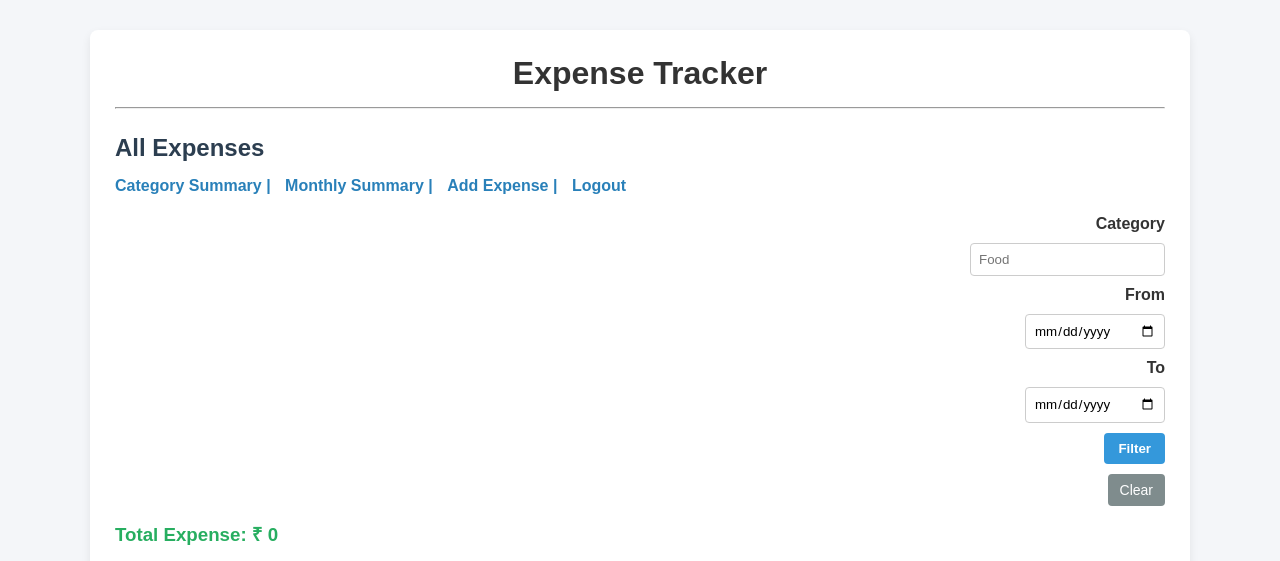
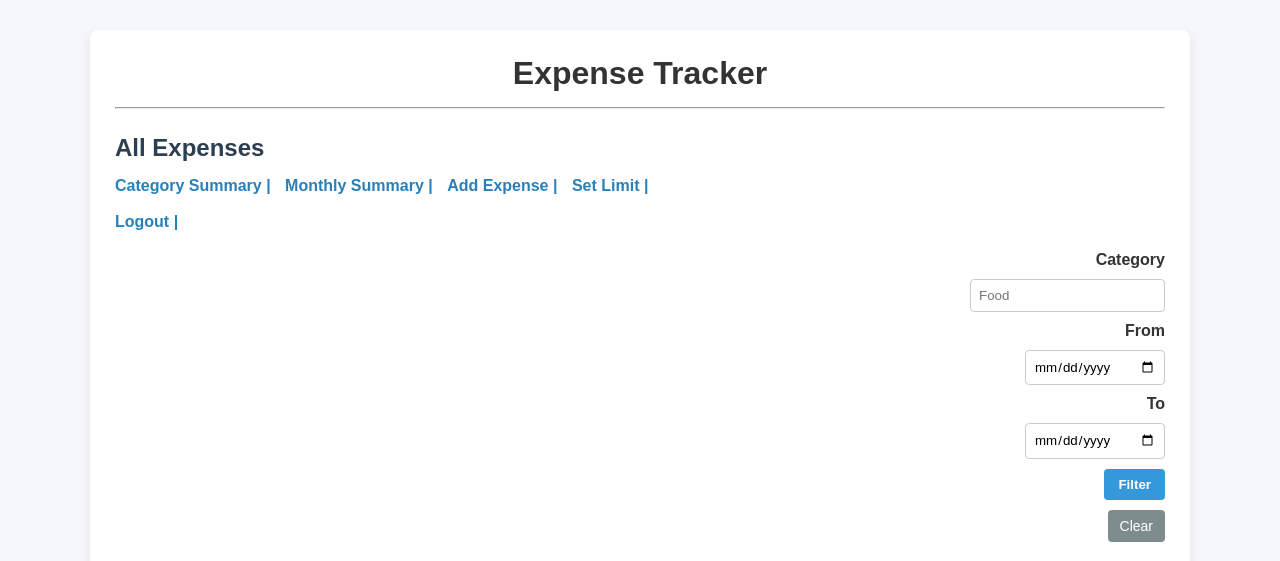
Before and after one commit to venkateshmadke1310-commits/expense-tracker-flask, a Flask app: page / in a window 1280 px wide. Shown: the top 561 px of the page. Run offline with Flask 3, Linux system fonts and the light colour scheme; the visitor is signed in with stand-in values (Sample User, id 1); data that the repository does not hold is empty.

Commit message:
Update view.html

```diff
--- a/templates/view.html
+++ b/templates/view.html
@@ -9,7 +9,9 @@
         <a href="/summary">Category Summary |</a>
         <a href="/monthly">Monthly Summary |</a>
         <a href="/add">Add Expense |</a>
-        <a href="/logout">Logout</a>
+        <a href="/set_limit">Set Limit |</a>
+        <br><br>
+        <a href="/logout">Logout |</a>
     </div>
 
     <form method="GET" class="filter-form">
```
